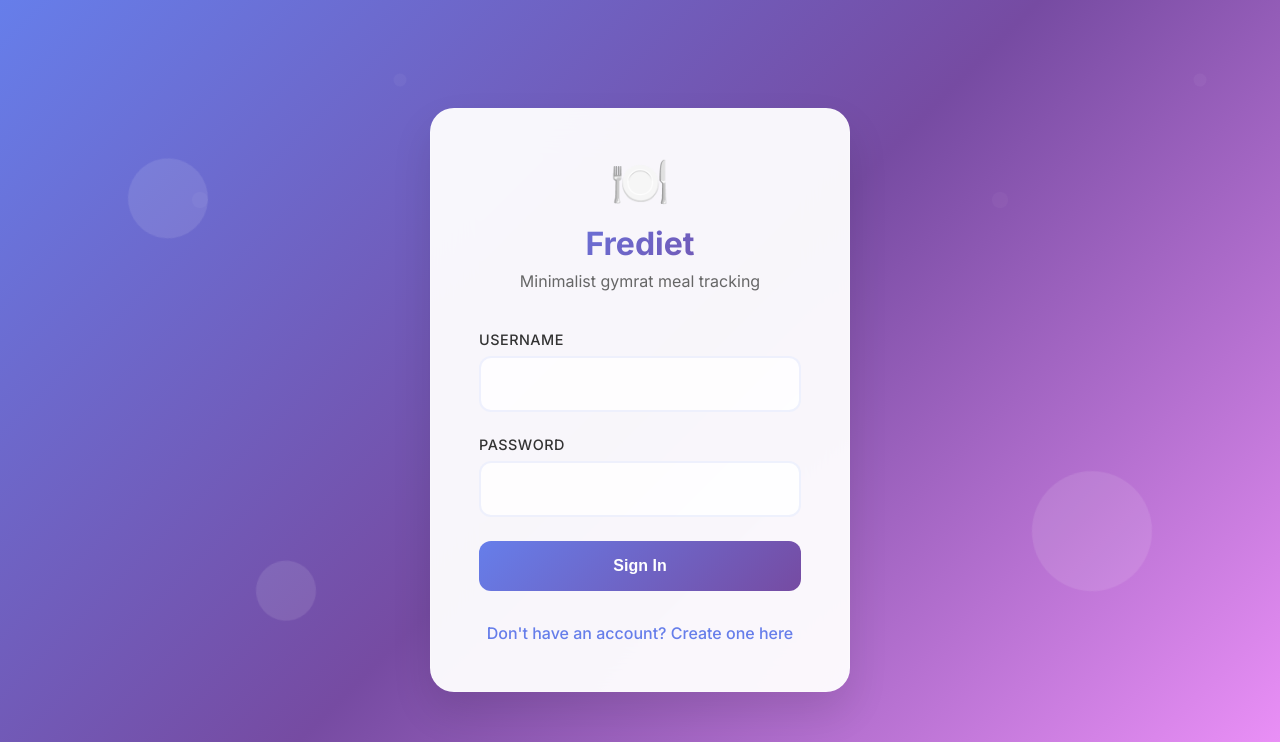
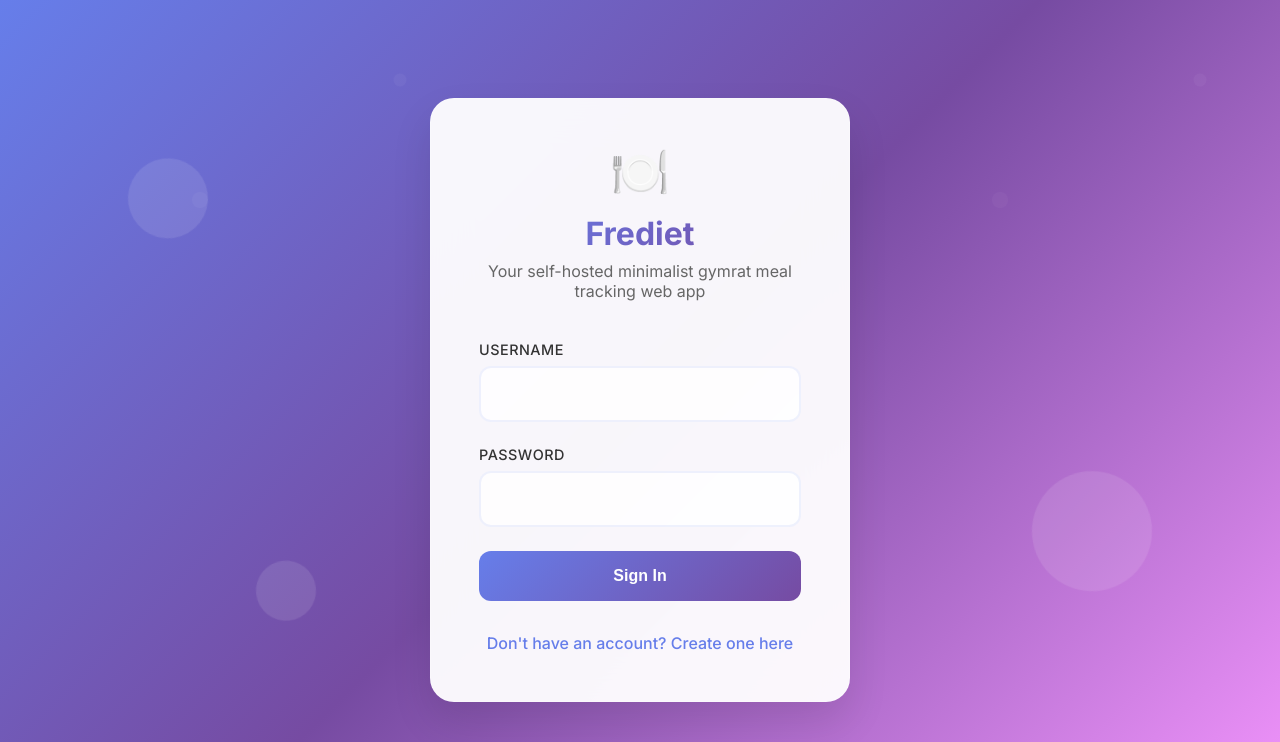
Before and after one commit to fredneedsausername/FreDiet, a Flask app: page /login in a window 1280 px wide. Shown: the top 742 px of the page. Run offline with Flask 3, Linux system fonts and the light colour scheme.

Commit message:
Changed login title

```diff
--- a/templates/login.html
+++ b/templates/login.html
@@ -289,7 +289,7 @@
         <div class="logo">
             <span class="logo-icon">🍽️</span>
             <div class="logo-text">Frediet</div>
-            <div class="subtitle">Minimalist gymrat meal tracking</div>
+            <div class="subtitle">Your self-hosted minimalist gymrat meal tracking web app</div>
         </div>
 
         {% if error %}
```
